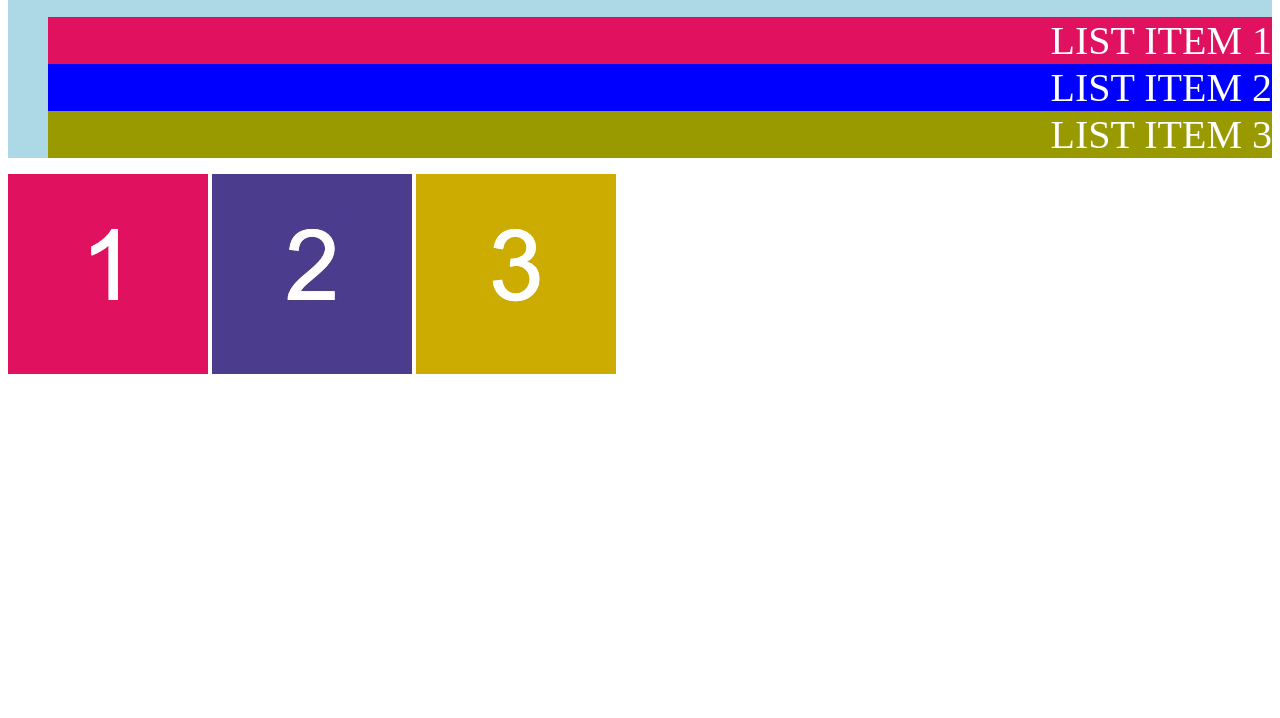
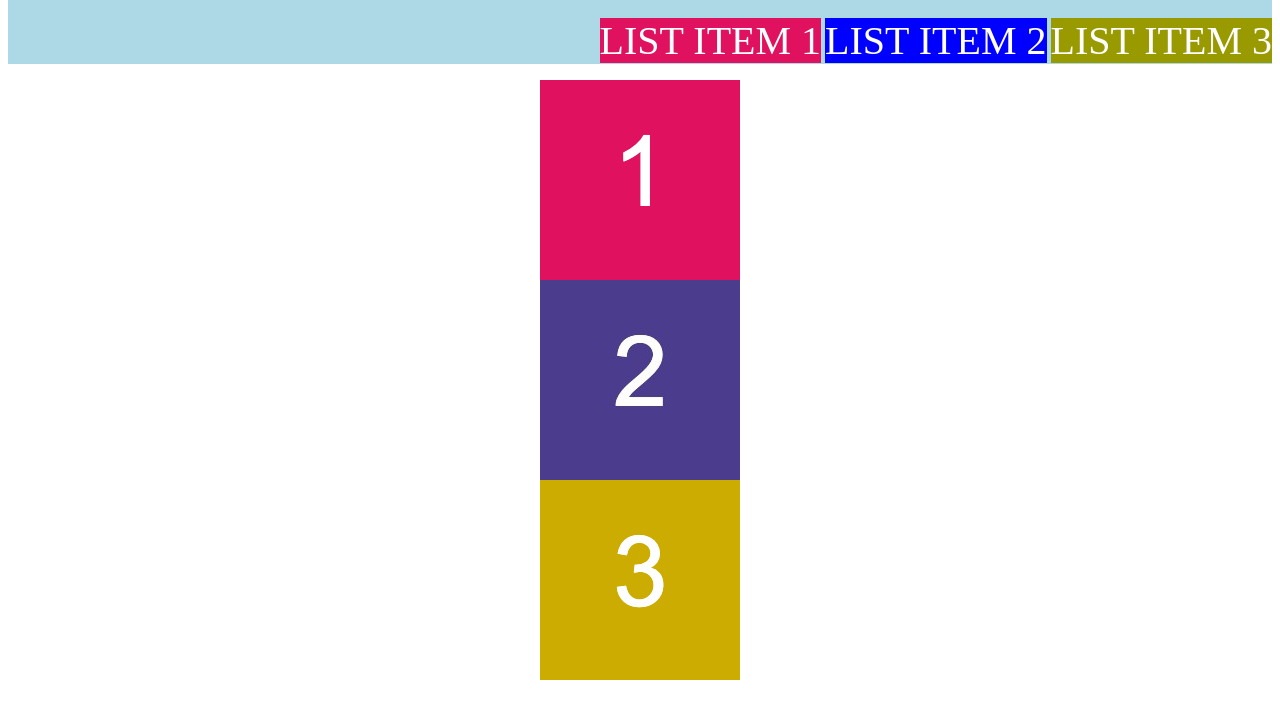
Before and after one commit to Dan-cha/Week_1-Activity, a plain HTML site: page 01-HTML-Git-CSS/01-Activities/16-Stu_HTML-display/Unsolved/index.html in a window 1280 px wide. Shown: the part 50-768 px from the top of the page. Drawn offline with Linux system fonts and the light colour scheme.

Commit message:
activity upto 18 updates

```diff
--- a/01-HTML-Git-CSS/01-Activities/16-Stu_HTML-display/Unsolved/assets/css/style.css
+++ b/01-HTML-Git-CSS/01-Activities/16-Stu_HTML-display/Unsolved/assets/css/style.css
@@ -15,6 +15,7 @@ ul {
 /* List items in navigation bar */
 li {
   /* TODO: Add your code here */
+  display: inline;
   list-style-type: none;
   font-size: 40px;
 }
@@ -22,6 +23,7 @@ li {
 /* Boxes */
 img {
   /* TODO: Add your code here */
+  display: block;
   margin: 0 auto;
 }
 
@@ -40,5 +42,6 @@ img {
 /* Box 3 */
 #image-3 {
   /* TODO: Add your code here */
-  display: ;
+
+  display: block;
 }
--- a/01-HTML-Git-CSS/02-Challenge/Develop/assets/css/style.css
+++ b/01-HTML-Git-CSS/02-Challenge/Develop/assets/css/style.css
@@ -138,6 +138,7 @@ p {
     margin-bottom: 20px;
     padding: 50px;
     height: 300px;
+    background-image: url("../images/.search-engine-optimization.jpg/");
     font-family: 'Gill Sans', 'Gill Sans MT', Calibri, 'Trebuchet MS', sans-serif;
     background-color: #0072bb;
     color: #ffffff;
```
